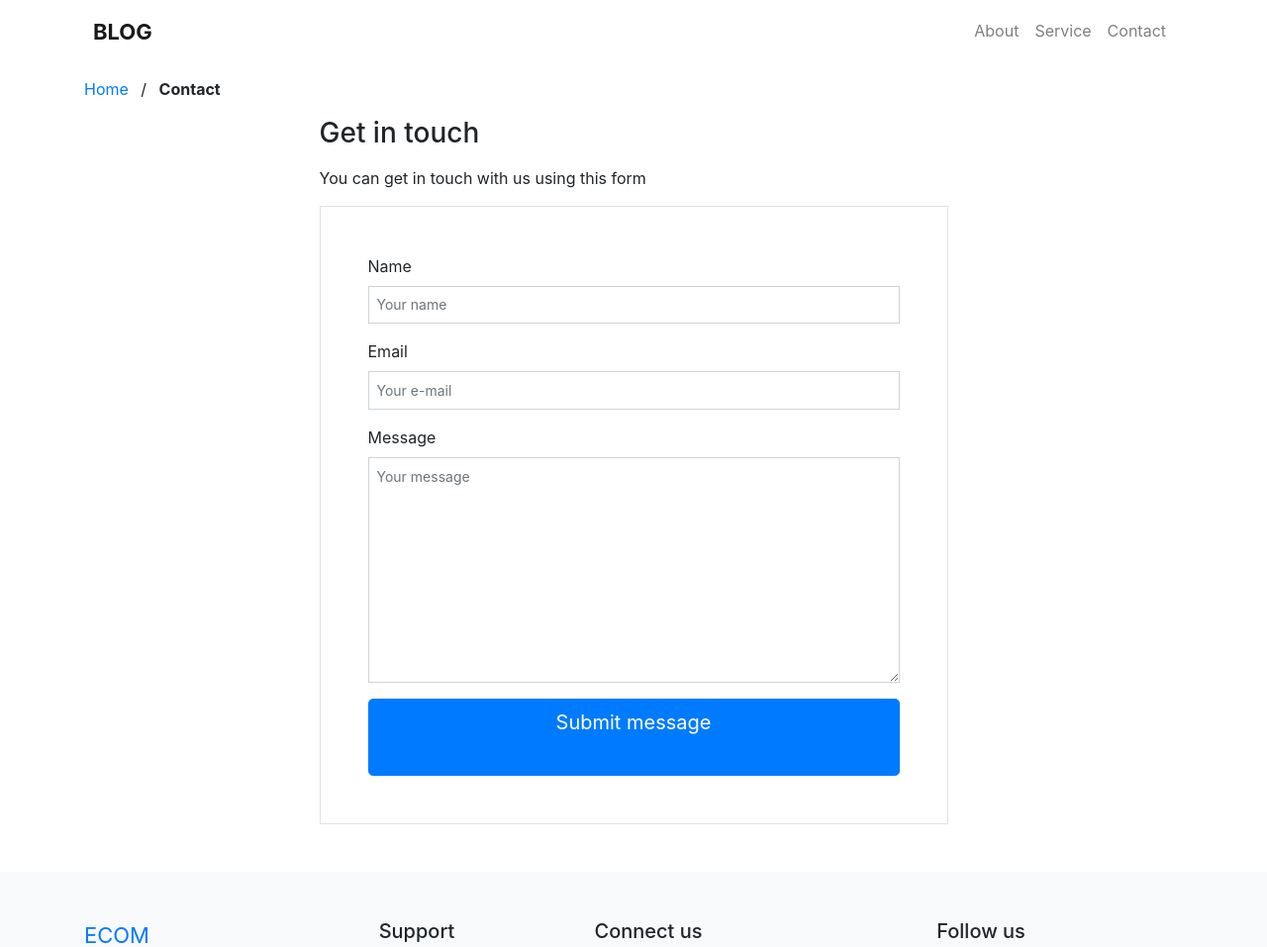
After one commit to Mambodiev/blog, a Django app: page /contact/ in a window 1280 px wide. The commit adds this page. Shown: the top 957 px of the page at 99% size. Run offline with Django 3.2, Linux system fonts and the light colour scheme; some libraries are stand-ins or nearby versions.

Commit message:
postgres

```diff
--- a/blog/settings.py
+++ b/blog/settings.py
@@ -17,6 +17,7 @@ DEBUG = True
 
 ALLOWED_HOSTS = []
 
+EMAIL_BACKEND ='django.core.mail.backends.console.EmailBackend'
 
 # Application definition
 
@@ -39,6 +40,8 @@ INSTALLED_APPS = [
 
     'posts'
 ]
+DEFAULT_FROM_EMAIL=env('DEFAULT_FROM_EMAIL')
+NOTIFY_EMAIL=env('NOTIFY_EMAIL')
 
 CRISPY_TEMPLATE_PACK = 'bootstrap4'
 
--- a/blog/urls.py
+++ b/blog/urls.py
@@ -12,6 +12,7 @@ from posts.views import (
     AboutListView,
     Privacy_policyListView,
     Terms_of_useListView,
+    ContactView,
     like,
 )
 
@@ -22,6 +23,7 @@ urlpatterns = [
     path('about/', AboutListView.as_view(), name='about'),
     path('privacy_policy/', Privacy_policyListView.as_view(), name='privacy_policy'),
     path('terms_of_use/', Terms_of_useListView.as_view(), name='terms_of_use'),
+    path('contact/', ContactView.as_view(), name='contact'),
     path('create/', PostCreateView.as_view(), name='create'),
     path('<slug>/', PostDetailView.as_view(), name='detail'),
     path('<slug>/update/', PostUpdateView.as_view(), name='update'),
--- a/posts/forms.py
+++ b/posts/forms.py
@@ -1,5 +1,6 @@
 from django import forms
 from .models import Post, Comment
+from django.utils.translation import gettext_lazy as _
 
 
 class PostForm(forms.ModelForm):
@@ -15,3 +16,15 @@ class CommentForm(forms.ModelForm):
     class Meta:
         model = Comment
         fields = ('content', )
+
+
+class ContactForm(forms.Form):
+    name = forms.CharField(max_length=100, widget=forms.TextInput(attrs={
+        'placeholder': _("Your name")
+    }), label=_('Name'))
+    email = forms.EmailField(widget=forms.TextInput(attrs={
+        'placeholder': _("Your e-mail")
+    }), label=_('Email'))
+    message = forms.CharField(widget=forms.Textarea(attrs={
+        'placeholder': _('Your message')
+    }), label=_('Message'))
--- a/posts/views.py
+++ b/posts/views.py
@@ -1,7 +1,13 @@
-from django.shortcuts import render, get_object_or_404, redirect
+
+from django.conf import settings
+from django.contrib import messages
+from django.core.mail import send_mail
+from django.views import generic
+from django.shortcuts import render, get_object_or_404, redirect, reverse
 from django.views.generic import ListView, DetailView, CreateView, UpdateView, DeleteView
 from .models import Post, About, PostView, Like, Comment, TermsOfUse,PrivacyPolicy
-from .forms import PostForm, CommentForm
+from .forms import PostForm, CommentForm, ContactForm
+from django.utils.translation import gettext as _
 
 class PostListView(ListView):
     model = Post
@@ -101,3 +107,33 @@ def like(request, slug):
         return redirect('detail', slug=slug)
     Like.objects.create(user=request.user, post=post)
     return redirect('detail', slug=slug)
+
+
+class ContactView(generic.FormView):
+    form_class = ContactForm
+    template_name = 'contact.html'
+
+    def get_success_url(self):
+        return reverse("contact")
+
+    def form_valid(self, form):
+        messages.info(
+            self.request, "Thanks for getting in touch. We have received your message.")
+        name = form.cleaned_data.get(_('name'))
+        email = form.cleaned_data.get(_('email'))
+        message = form.cleaned_data.get(_('message'))
+
+        full_message = f"""
+            Received message below from {name}, {email}
+            ________________________
+
+
+            {message}
+            """
+        send_mail(
+            subject="Received contact form submission",
+            message=full_message,
+            from_email=settings.DEFAULT_FROM_EMAIL,
+            recipient_list=[settings.NOTIFY_EMAIL]
+        )
+        return super(ContactView, self).form_valid(form)
--- a/static/css/style.css
+++ b/static/css/style.css
@@ -418,7 +418,11 @@ min-height:430px;
   border-bottom: 0px solid #dee2e6;
 }
 
-
+@media (max-width: 767px) {
+  .padding-contact {
+    padding:1rem!important;
+  }
+}
 /* .label {
   display: none!important;
 } */
--- a/templates/base.html
+++ b/templates/base.html
@@ -33,11 +33,14 @@
 
     {% if messages %}
       {% for message in messages %}
-      <div class="alert alert-{{ message.tags }} alert-dismissible fade show" role="alert">
-        {{ message }}
-        <button type="button" class="close" data-dismiss="alert" aria-label="Close">
+      <div class="container">
+        <div class="alert alert-{{ message.tags }} alert-dismissible fade show sticky-top" role="alert">
+          <span class="alert-inner--icon"><i class="ni ni-like-2"></i></span>
+          <span class="alert-inner--text">{{ message }}</span>
+          <button type="button" class="close" data-dismiss="alert" aria-label="Close">
           <span aria-hidden="true">&times;</span>
-        </button>
+          </button>
+        </div>
       </div>
       {% endfor %}
     {% endif %}
--- /dev/null
+++ b/templates/contact.html
@@ -0,0 +1,39 @@
+{% extends "base.html" %}
+{% load i18n %}
+{% load crispy_forms_tags %}
+
+{% block content %}
+
+<div class="bg-white py-3">
+    <div class="container">
+        <div class="row">
+            <div class="col-md-12 mb-0">
+                <a href="{% url 'list' %}">{% trans "Home" %}</a>
+                <span class="mx-2 mb-0">/</span>
+                <strong class="text-black">{% trans "Contact" %}</strong>
+            </div>
+        </div>
+    </div>
+</div>
+
+<div class="site-section">
+    <div class="container">
+        <div class="row justify-content-center">
+            <div class="col-md-7">
+                <h2 class="h3 mb-3 text-black">{% trans "Get in touch" %}</h2>
+                <p class="mb-3">{% trans "You can get in touch with us using this form" %}</p>
+            </div>
+            <div class="col-md-7">
+                <form method="POST" class='border padding-contact p-5'>
+                    {% csrf_token %}
+                    {{ form|crispy }}
+                    <input type="submit" class="btn btn-primary btn-lg btn-block" value='{% trans "Submit message" %}
+                    ' />
+                </form>
+            </div>
+        </div>
+    </div>
+</div>
+
+
+{% endblock content %}
--- a/templates/footer.html
+++ b/templates/footer.html
@@ -10,7 +10,7 @@
           <blockquote class="blockquote text-left">
           <a class="navbar-brand-footer text-uppercase mr-0 pt-0" href="{% url 'list' %}">ecom</a>
           <footer class="blockquote"><small>© 2021,<cite title="Source Title">Ecom</cite></small></footer>
-            <p class="mb-0"><ul class="list-inline">
+            {% comment %} <p class="mb-0"><ul class="list-inline">
               <li class="list-inline-item">
                   <img src="{% static 'fonts/bootstrap-icons/paypal-seeklogo.com.svg' %}" alt="paypal icon" width="60" height="30">
               </li>
@@ -20,7 +20,7 @@
               <li class="list-inline-item">
                   <img src="{% static 'fonts/bootstrap-icons/google-pay-seeklogo.com.svg' %}" alt="google-pay icon" width="60" height="30">
               </li>
-          </ul></p>
+          </ul></p> {% endcomment %}
 
           </blockquote>
       </div>
@@ -75,9 +75,9 @@
       <div class="col-6 col-md">
         <h5 class='text-black'>Follow us</h5>
           <div class="my-3">
-          <a class='mr-3 footer-icon' href="#!"></i><img src="{% static 'fonts/bootstrap-icons/facebook.svg' %}" alt="facebook"></a>
-          <a class='mr-3 footer-icon' href="#!"><img src="{% static 'fonts/bootstrap-icons/twitter.svg' %}" alt="twitter"></a>
-          <a class='mr-3 footer-icon' href="#!"><img src="{% static 'fonts/bootstrap-icons/youtube.svg' %}" alt="youtube"></a>
+          <a class='mr-2 footer-icon' href="#!"></i><img src="{% static 'fonts/bootstrap-icons/facebook.svg' %}" alt="facebook"></a>
+          <a class='mr-2 footer-icon' href="#!"><img src="{% static 'fonts/bootstrap-icons/twitter.svg' %}" alt="twitter"></a>
+          <a class='mr-0 footer-icon' href="#!"><img src="{% static 'fonts/bootstrap-icons/youtube.svg' %}" alt="youtube"></a>
           </div>
           <a href="#" class='text-primary my-3 text-decoration-none'>Back to top</a>
       </div>
--- a/templates/navbar.html
+++ b/templates/navbar.html
@@ -11,7 +11,7 @@
         <a class="nav-link" href="#hiw">How it's Works</a>
         </li> {% endcomment %}
         <li class="nav-item">
-        <a class="nav-link" href="#">Contact</a>
+        <a class="nav-link" href="{% url 'contact' %}">Contact</a>
         </li>
     </ul>
 </div>
```
